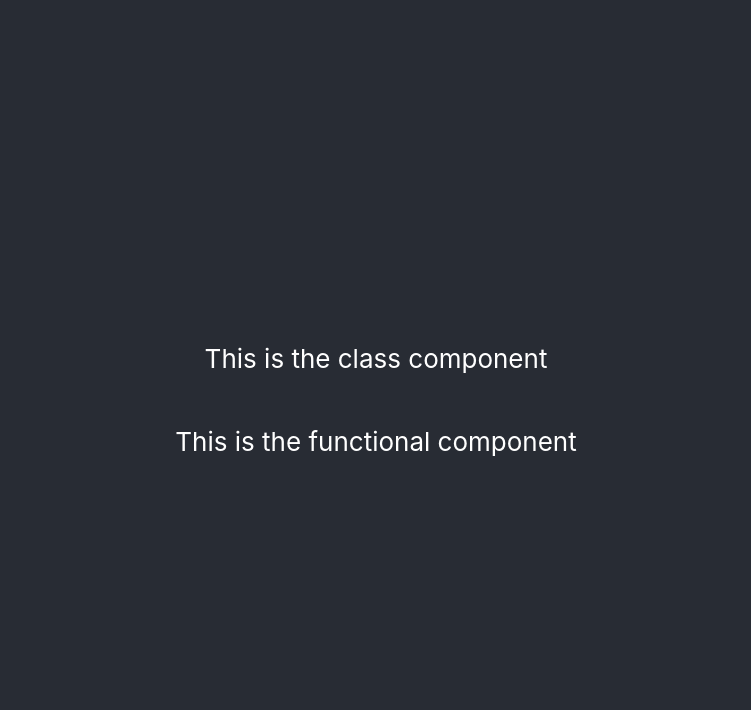
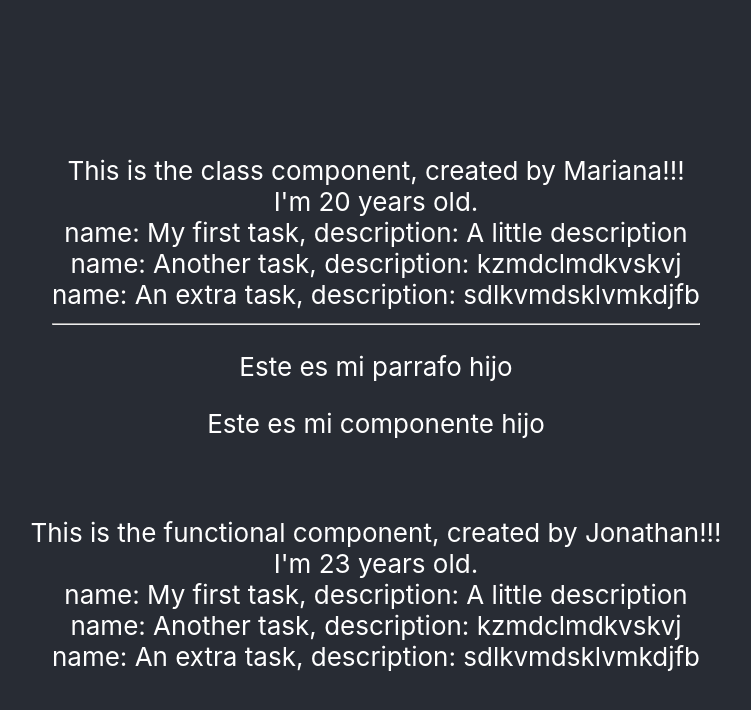
Before and after one commit to martelxy/miprimerappreact, a React (Create React App) app: page / in a window 1280 px wide. Shown: the top 710 px of the page, without its empty margins (264-1015 px from the left). Built offline with nearby package versions, Linux system fonts and the light colour scheme; the HTML template or start-up script is replaced by a standard one.

Commit message:
Propiedades de componentes 'Jonathan'

```diff
--- a/src/App.js
+++ b/src/App.js
@@ -6,16 +6,36 @@ import {
   MyFunctionComponent
 } from './components';
 
+function ComponenteHijo({ children }) {
+  return (
+    <p>{children}</p>
+  );
+}
 
 function App() {
+
+  const tasks = [
+    { name: "My first task", description: "A little description" }, // 0
+    { name: "Another task", description: "kzmdclmdkvskvj" },        // 1
+    { name: "An extra task", description: "sdlkvmdsklvmkdjfb" }     // 2
+  ];
 
   return (
     <div className="App">
       <header className="App-header">
+        <div>
+          <p></p>
+        </div>
 
 
-        <MyClassComponent/>
-        <MyFunctionComponent/>
+        <MyClassComponent name="Mariana" age="20" tasks={tasks}>
+          <p>Este es mi parrafo hijo</p>
+          <ComponenteHijo>
+            Este es mi componente hijo
+          </ComponenteHijo>
+        </MyClassComponent>
+
+        <MyFunctionComponent name="Jonathan" age="23" tasks={tasks}/>
 
 
       </header>
--- a/src/components/MyClassComponent.js
+++ b/src/components/MyClassComponent.js
@@ -2,11 +2,28 @@ import React, { Component } from 'react';
 
 class MyClassComponent extends Component {
 
+  constructor(props) {
+    super(props);
+  }
+
   render() {
+
+    const { tasks } = this.props;
 
     return (
       <p>
-        This is the class component
+        This is the class component, created by {this.props.name}!!!
+        <br/>
+        <span>I'm {this.props.age} years old.</span>
+        <br/>
+
+        {tasks.map((t, index) => (
+          <div key={index}>name: {t.name}, description: {t.description}</div>
+        ))}
+
+        <hr/>
+        {this.props.children}
+
       </p>
     );
 
--- a/src/components/MyFunctionComponent.js
+++ b/src/components/MyFunctionComponent.js
@@ -1,9 +1,18 @@
 import React from 'react';
 
-function MyFunctionComponent() {
+function MyFunctionComponent(props) {
 
   return (
-    <p>This is the functional component</p>
+    <p>
+      This is the functional component, created by {props.name}!!!
+      <br/>
+      <span>I'm {props.age} years old.</span>
+      <br/>
+
+      {props.tasks.map((t, index) => (
+        <div key={index}>name: {t.name}, description: {t.description}</div>
+      ))}
+    </p>
   );
 
 }
```
Also changed, not shown: 1 other file (tests, documents, lock files or other folders).
